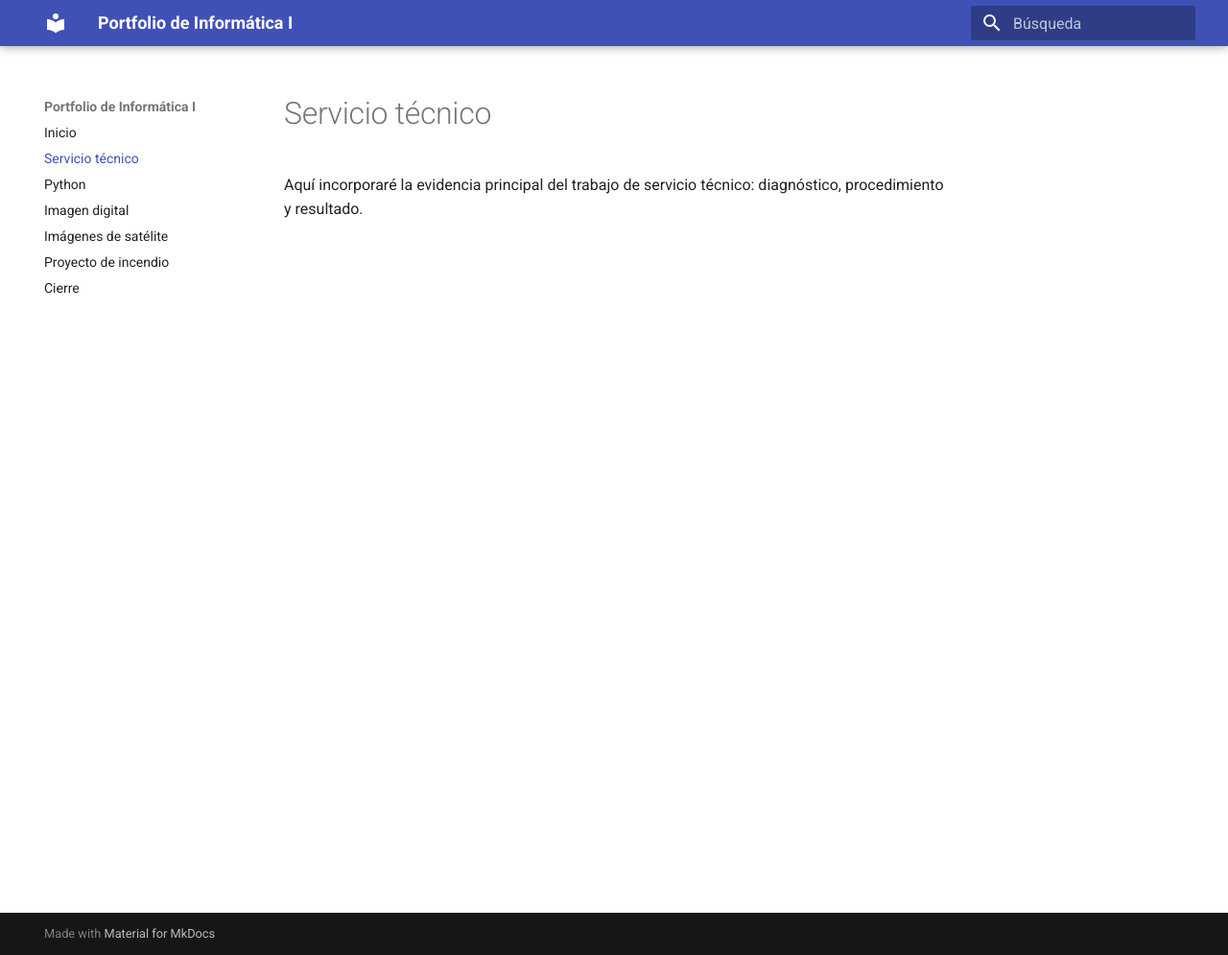
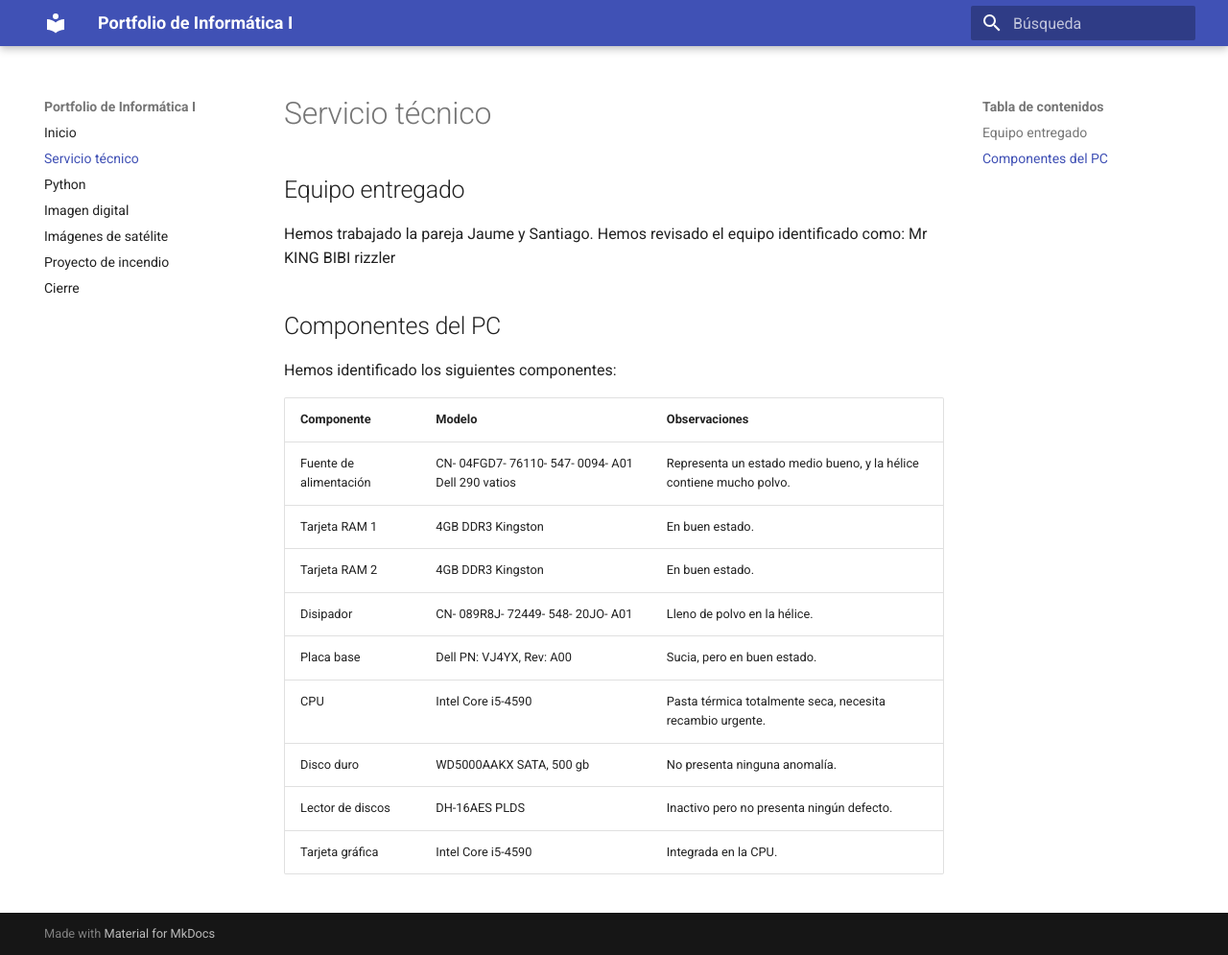
Before and after one commit to santiagodetarancojr-del/plantilla_portfolio---santi, an MkDocs documentation site: the page built from docs/hardware/index.md, in a window 1280 px wide and 995 px high. Shown: the whole window at 96% size. Built offline with MkDocs 1.6.1 and Material for MkDocs 9.7.7, drawn with Linux system fonts in a browser that asks for light colours.

Commit message:
tabla componentes

```diff
--- a/docs/hardware/index.md
+++ b/docs/hardware/index.md
@@ -1,3 +1,21 @@
 # Servicio técnico
 
-Aquí incorporaré la evidencia principal del trabajo de servicio técnico: diagnóstico, procedimiento y resultado.
+## Equipo entregado
+
+Hemos trabajado la pareja Jaume y Santiago. Hemos revisado el equipo identificado como: Mr KING BIBI rizzler
+
+## Componentes del PC
+
+Hemos identificado los siguientes componentes:
+
+| Componente | Modelo | Observaciones |
+|--- |---|---|
+|Fuente de alimentación|CN- 04FGD7- 76110- 547- 0094- A01 Dell 290 vatios|Representa un estado medio bueno, y la hélice contiene mucho polvo.|
+|Tarjeta RAM 1|4GB DDR3 Kingston|En buen estado.|
+|Tarjeta RAM 2|4GB DDR3 Kingston|En buen estado.|
+|Disipador|CN- 089R8J- 72449- 548- 20JO- A01|Lleno de polvo en la hélice.|
+|Placa base|Dell PN: VJ4YX, Rev: A00|Sucia, pero en buen estado.|
+|CPU|Intel Core i5-4590|Pasta térmica totalmente seca, necesita recambio urgente.|
+|Disco duro|WD5000AAKX SATA, 500 gb|No presenta ninguna anomalía.|
+|Lector de discos|DH-16AES PLDS|Inactivo pero no presenta ningún defecto.|
+|Tarjeta gráfica|Intel Core i5-4590|Integrada en la CPU.|
```
